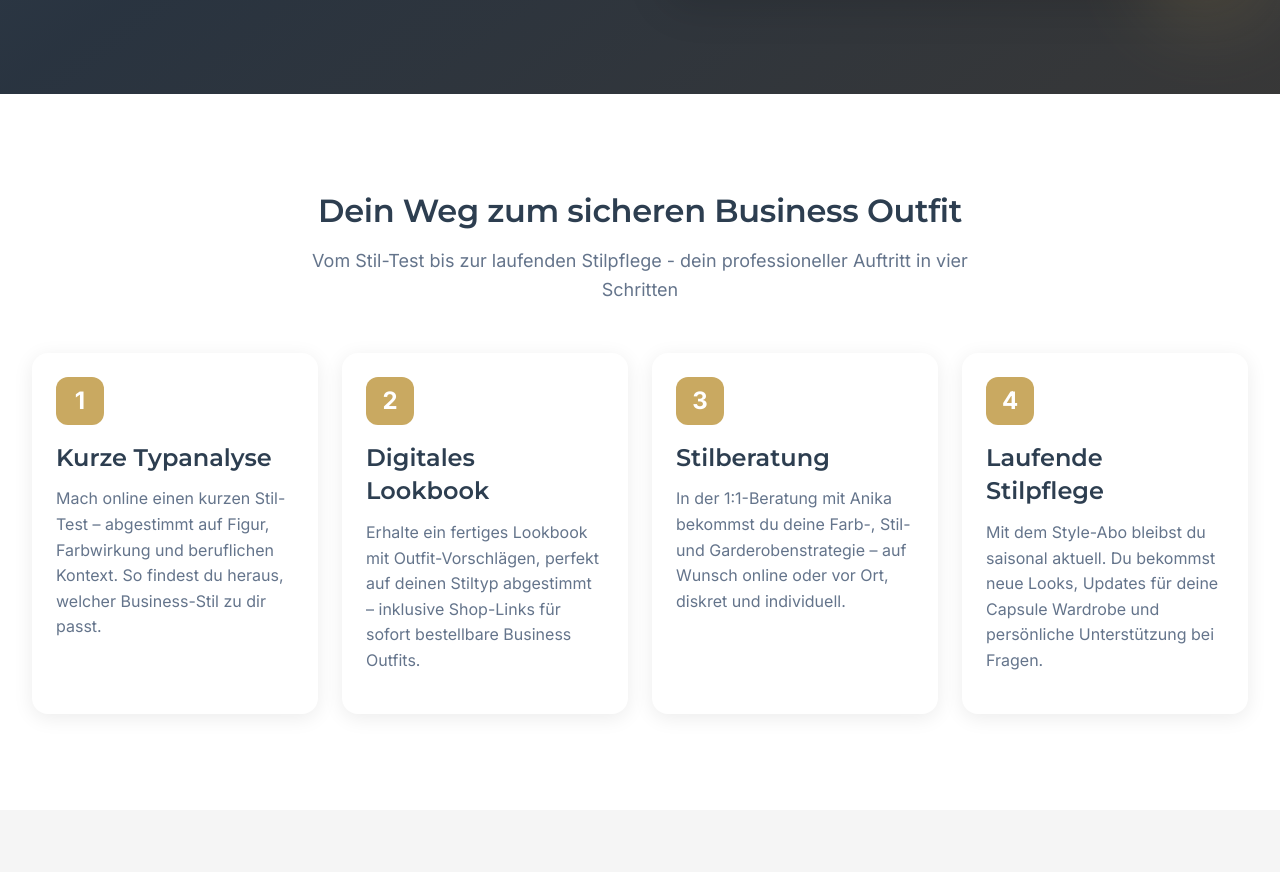
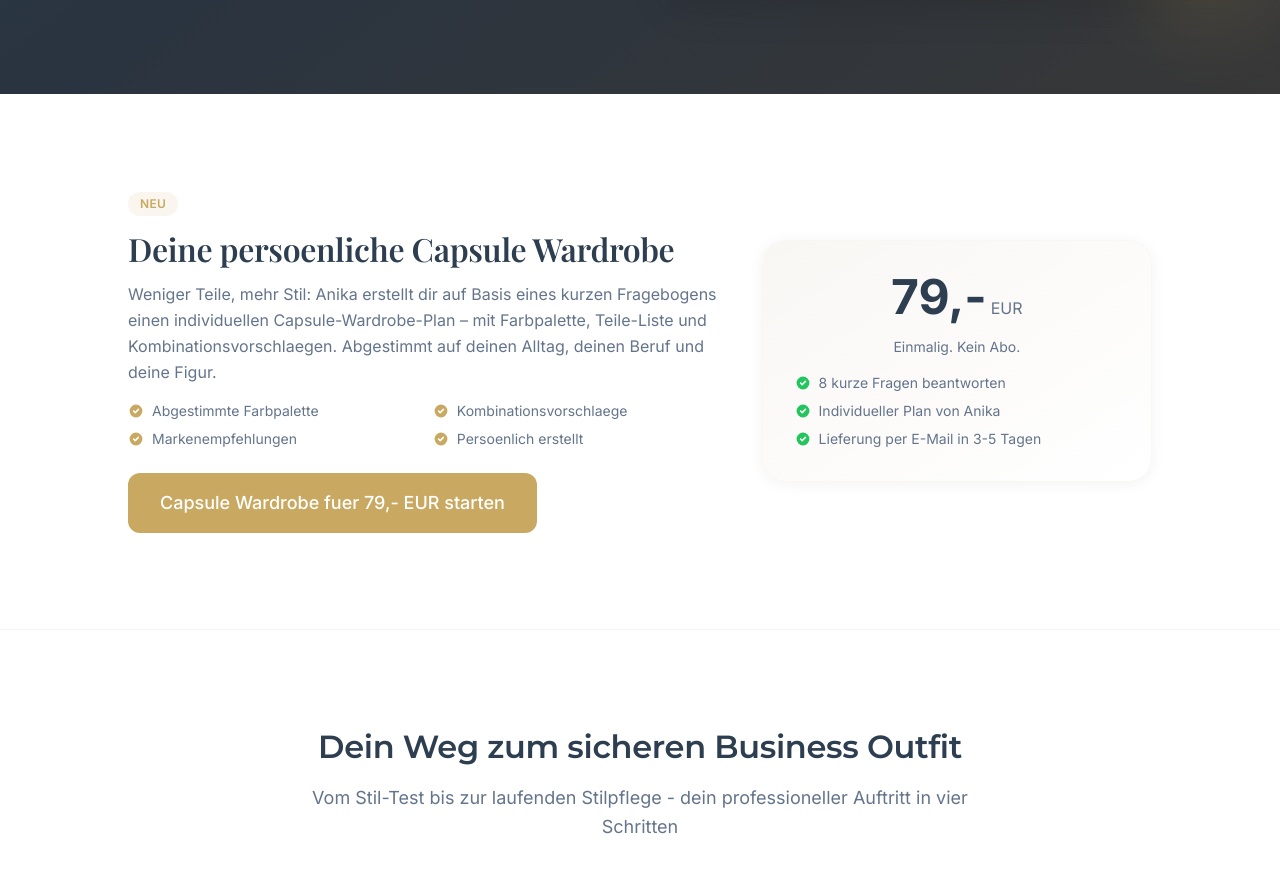
Before and after one commit to SEO-Agentur/businessstylist, a Next.js app: page / in a window 1280 px wide. Shown: the part 958-1830 px from the top of the page. Built offline with nearby package versions, Linux system fonts and the light colour scheme; no server answers; the database is empty; a web font is replaced by a local one.

Commit message:
Updated page.tsx

```diff
--- a/app/page.tsx
+++ b/app/page.tsx
@@ -48,6 +48,62 @@ export default function HomePage() {
                 />
               </div>
               <div className="absolute -bottom-6 -right-6 w-32 h-32 bg-business-gold rounded-full opacity-20 blur-2xl"></div>
+            </div>
+          </div>
+        </div>
+      </section>
+
+      <section className="section-padding bg-white border-b border-gray-100">
+        <div className="container-custom">
+          <div className="max-w-5xl mx-auto">
+            <div className="grid md:grid-cols-5 gap-8 items-center">
+              <div className="md:col-span-3">
+                <span className="inline-block px-3 py-1 bg-brand-accent/10 text-brand-accent text-xs font-semibold uppercase tracking-wide rounded-full mb-3">
+                  Neu
+                </span>
+                <h2 className="text-h2 font-serif mb-3">Deine persoenliche Capsule Wardrobe</h2>
+                <p className="text-brand-secondary mb-4 leading-relaxed">
+                  Weniger Teile, mehr Stil: Anika erstellt dir auf Basis eines kurzen Fragebogens
+                  einen individuellen Capsule-Wardrobe-Plan – mit Farbpalette, Teile-Liste und
+                  Kombinationsvorschlaegen. Abgestimmt auf deinen Alltag, deinen Beruf und deine Figur.
+                </p>
+                <ul className="grid grid-cols-2 gap-2 mb-6 text-sm text-brand-secondary">
+                  {['Abgestimmte Farbpalette', 'Kombinationsvorschlaege', 'Markenempfehlungen', 'Persoenlich erstellt'].map((item) => (
+                    <li key={item} className="flex items-center gap-2">
+                      <svg className="w-4 h-4 text-brand-accent flex-shrink-0" fill="currentColor" viewBox="0 0 20 20">
+                        <path fillRule="evenodd" d="M10 18a8 8 0 100-16 8 8 0 000 16zm3.707-9.293a1 1 0 00-1.414-1.414L9 10.586 7.707 9.293a1 1 0 00-1.414 1.414l2 2a1 1 0 001.414 0l4-4z" clipRule="evenodd" />
+                      </svg>
+                      {item}
+                    </li>
+                  ))}
+                </ul>
+                <Link href="/capsule-wardrobe">
+                  <Button variant="accent" size="lg">
+                    Capsule Wardrobe fuer 79,- EUR starten
+                  </Button>
+                </Link>
+              </div>
+              <div className="md:col-span-2">
+                <div className="bg-gradient-to-br from-business-cream to-white rounded-2xl p-8 text-center border border-business-cream shadow-soft">
+                  <div className="mb-4">
+                    <span className="text-5xl font-bold text-brand-primary">79,-</span>
+                    <span className="text-brand-secondary ml-1">EUR</span>
+                  </div>
+                  <p className="text-sm text-brand-secondary mb-4">
+                    Einmalig. Kein Abo.
+                  </p>
+                  <div className="space-y-2 text-left text-sm">
+                    {['8 kurze Fragen beantworten', 'Individueller Plan von Anika', 'Lieferung per E-Mail in 3-5 Tagen'].map((step) => (
+                      <div key={step} className="flex items-start gap-2 text-brand-secondary">
+                        <svg className="w-4 h-4 text-green-500 flex-shrink-0 mt-0.5" fill="currentColor" viewBox="0 0 20 20">
+                          <path fillRule="evenodd" d="M10 18a8 8 0 100-16 8 8 0 000 16zm3.707-9.293a1 1 0 00-1.414-1.414L9 10.586 7.707 9.293a1 1 0 00-1.414 1.414l2 2a1 1 0 001.414 0l4-4z" clipRule="evenodd" />
+                        </svg>
+                        {step}
+                      </div>
+                    ))}
+                  </div>
+                </div>
+              </div>
             </div>
           </div>
         </div>
--- a/components/layout/Header.tsx
+++ b/components/layout/Header.tsx
@@ -20,6 +20,7 @@ export default function Header() {
     { label: 'Stilberatung', href: '/stilberatung' },
     { label: 'Farbberatung', href: '/farbtyp-beratung' },
     { label: 'Kleiderschrank Check', href: '/kleiderschrank-check' },
+    { label: 'Capsule Wardrobe', href: '/capsule-wardrobe' },
     { label: 'Dresscode Playbook', href: '/dresscode-playbook' },
   ];
 
```
